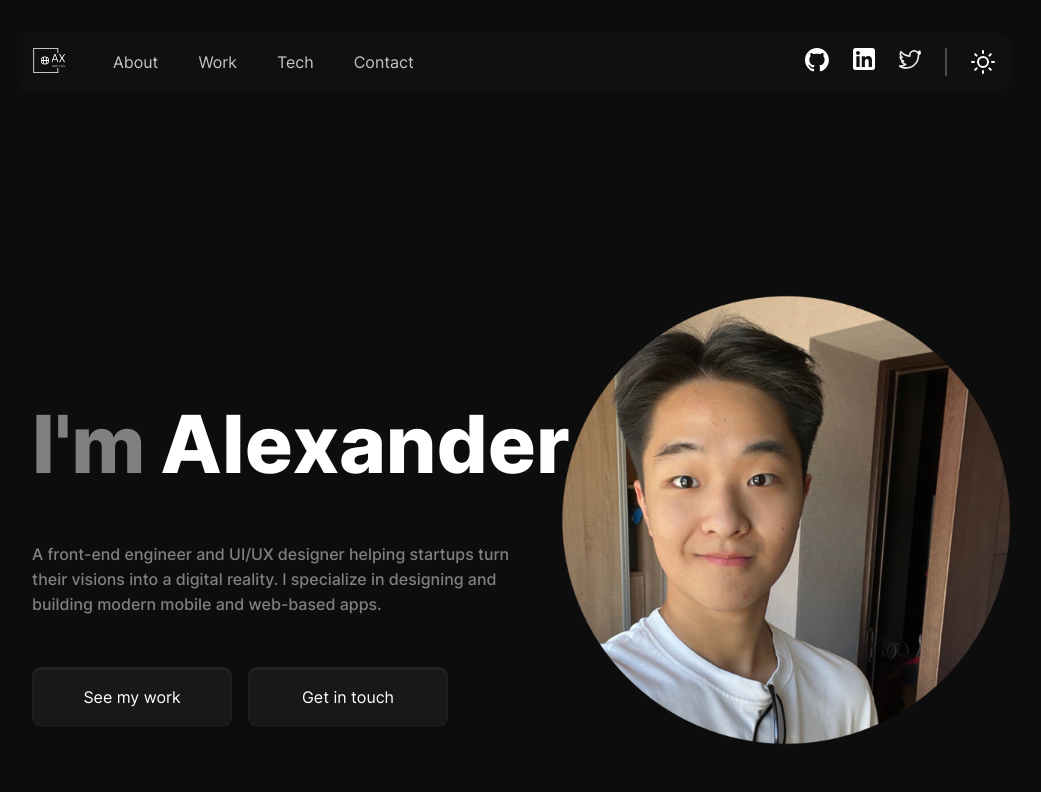
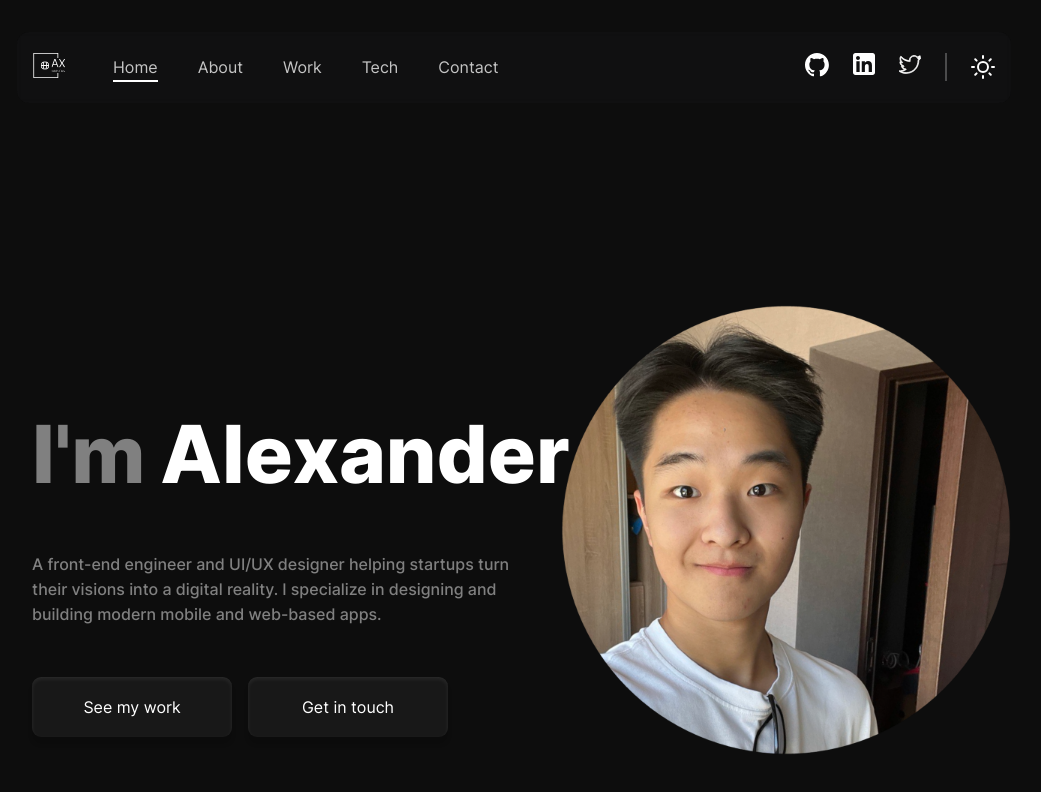
Before and after one commit to NumberMedal9866/alexanders-portfolio, a Vue app: page / in a window 1280 px wide. Shown: the top 792 px of the page, without its empty margins (126-1167 px from the left). Built offline with nearby package versions, Linux system fonts and the light colour scheme.

Commit message:
Your commit message here

```diff
--- a/package.json
+++ b/package.json
@@ -9,6 +9,7 @@
     "preview": "vite preview"
   },
   "dependencies": {
+    "@emailjs/browser": "^3.11.0",
     "axios": "^1.5.0",
     "pinia": "^2.1.6",
     "sass": "^1.67.0",
--- a/src/components/Navbar/Navbar.scss
+++ b/src/components/Navbar/Navbar.scss
@@ -16,11 +16,36 @@
         font-weight: 500;
         font-size: 16px;
         a{
+
             color: #C5C5C5 !important;
+            // &:first-child::before{
+            //     transform:translateX(-101%);
+            // }
         }
         img{
             width: 40px !important;
             background: none !important;
+        }
+        li{
+
+            position: relative;
+            overflow: hidden;
+            padding: 5px 0;
+        }
+        a::before{
+            content: "";
+            position: absolute;
+            bottom:0;
+            left: 0;
+            width: 100%;
+            height:2px;
+            background:#fff;
+            transform:translateX(-101%);
+            transition:all 0.6s;
+        }
+        :hover::before{
+            transform: translateX(0);
+
         }
     }
     &-item{
@@ -42,3 +67,10 @@
         }
     }
 }
+.router-link-active::before{
+    transform: translateX(0) !important;
+}
+.nill::before{
+    transform:translateX(-101%) !important;
+
+}
--- a/src/components/Navbar/Navbar.vue
+++ b/src/components/Navbar/Navbar.vue
@@ -2,7 +2,8 @@
     <div class="container nav1">
         <nav class="nav">
             <ul>
-                <li><router-link to="/"><img src="@/assets/images/logo-no-background.svg" alt=""></router-link></li>
+                <li><router-link to="/" class="nill"><img src="@/assets/images/logo-no-background.svg" alt=""></router-link></li>
+                <li><router-link to="/">Home</router-link></li>
                 <li><router-link to="/about">About</router-link></li>
                 <li><router-link to="/projects">Work</router-link></li>
                 <li><router-link to="/tech">Tech</router-link></li>
--- a/src/main.js
+++ b/src/main.js
@@ -1,6 +1,7 @@
 import { createApp } from 'vue'
 import { router } from './router'
 import { createPinia } from 'pinia'
+// import emailjs from '@emailjs/browser';
 // import { blob } from './fofflow'
 
 
@@ -10,6 +11,7 @@ import '@/assets/styles/main.scss'
 createApp(App)
 .use(router)
 .use(createPinia())
+// .use(emailjs)
 // .use(blob)
 
 
--- a/src/pages/Contact/Contact.scss
+++ b/src/pages/Contact/Contact.scss
@@ -92,3 +92,8 @@
     //     border-top: 1px solid #000;
     // }
 }
+input::-webkit-outer-spin-button,
+input::-webkit-inner-spin-button {
+  -webkit-appearance: none;
+  margin: 0;
+}
--- a/src/pages/Contact/Contact.vue
+++ b/src/pages/Contact/Contact.vue
@@ -14,21 +14,21 @@
                 <p>New message</p>
             </div>
             <div class="message-main">
-                <form action="submit">
+                <form @submit.prevent="handleSubmit" ref="form">
                     <div class="message-main-input">
                         <span>Email:</span>
-                        <input type="text" placeholder="Enter your email adress" required>
+                        <input type="email" placeholder="Enter your email adress" required name="email">
                     </div>
                     <div class="message-main-input">
                         <span>Name:</span>
-                        <input type="text" placeholder="Enter your name">
+                        <input type="text" placeholder="Enter your name" name="name">
                     </div>
                     <div class="message-main-input">
-                        <span>Subject:</span>
-                        <input type="text" placeholder="Enter your subject">
+                        <span>Number:</span>
+                        <input type="number" placeholder="Enter your phone nubmer" name="number">
                     </div>
-                    <textarea name="lol" id="1" cols="30" rows="10" placeholder="Write your message here" required></textarea>
-                    <button>Send</button>
+                    <textarea id="1" cols="30" rows="10" placeholder="Write your message here" required name="message"></textarea>
+                    <button type="submit">Send</button>
                 </form>
             </div>
         </div>
@@ -36,7 +36,21 @@
 </template>
 
 <script setup>
+import { ref } from 'vue';
+import emailjs from '@emailjs/browser';
 
+const form = ref(null);
+
+const handleSubmit = () => {
+    emailjs.sendForm('service_g5afzjp', 'template_dbx3kjh', form.value, 'D9IhY7x-ylH7EhbZQ')
+      .then((result) => {
+        console.log('SUCCESS!', result.text);
+        alert("Your From has been submitted, please wait for me to get in touch with you")
+      })
+      .catch((error) => {
+        console.log('FAILED...', error.text);
+      });
+  }
 </script>
 
 <style lang="scss" scoped>
--- a/src/pages/Home/Home.scss
+++ b/src/pages/Home/Home.scss
@@ -326,8 +326,8 @@
 // @include media
 .hidden{
     opacity: 0;
-    transition: 3s all;
-    transform: translateX(-100%);
+    transition: 2.5s all;
+    transform: translateX(-30%);
     filter: blur(5px);
 }
 .show{
```
Also changed, not shown: 1 other file (tests, documents, lock files or other folders).
